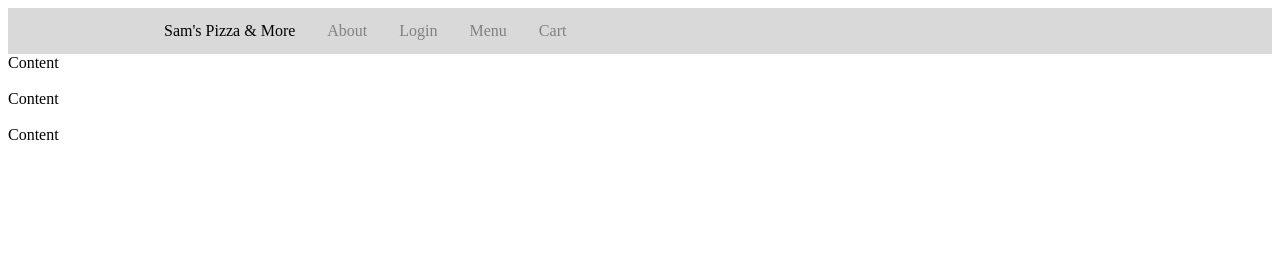
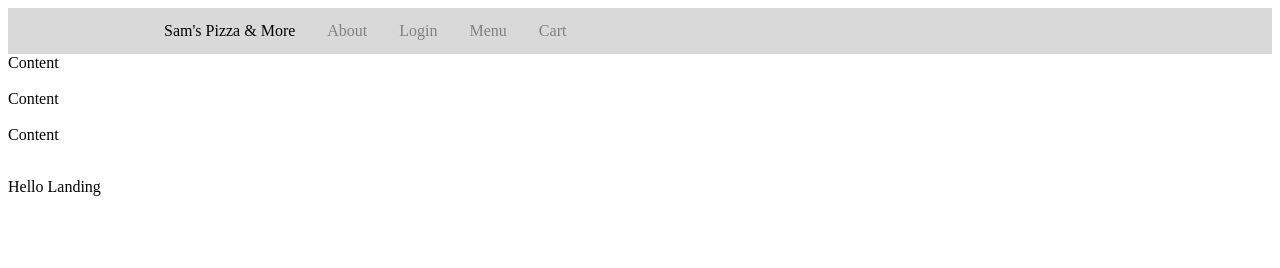
Before and after one commit to JLanderman/Big-Larry---Pizza-Website, a React (Create React App) app in the folder my-frontend/: page / in a window 1280 px wide. Shown: the top 268 px of the page. Built offline with nearby package versions, Linux system fonts and the light colour scheme.

Commit message:
BIG-21: Added hello message to index/landing page

```diff
--- a/my-frontend/src/index.js
+++ b/my-frontend/src/index.js
@@ -5,6 +5,9 @@ import App from './App';
 ReactDOM.render(
 <React.StrictMode>
 	<App />
+	<p>
+		Hello Landing
+	</p>
 </React.StrictMode>,
 document.getElementById('root')
 );
```
